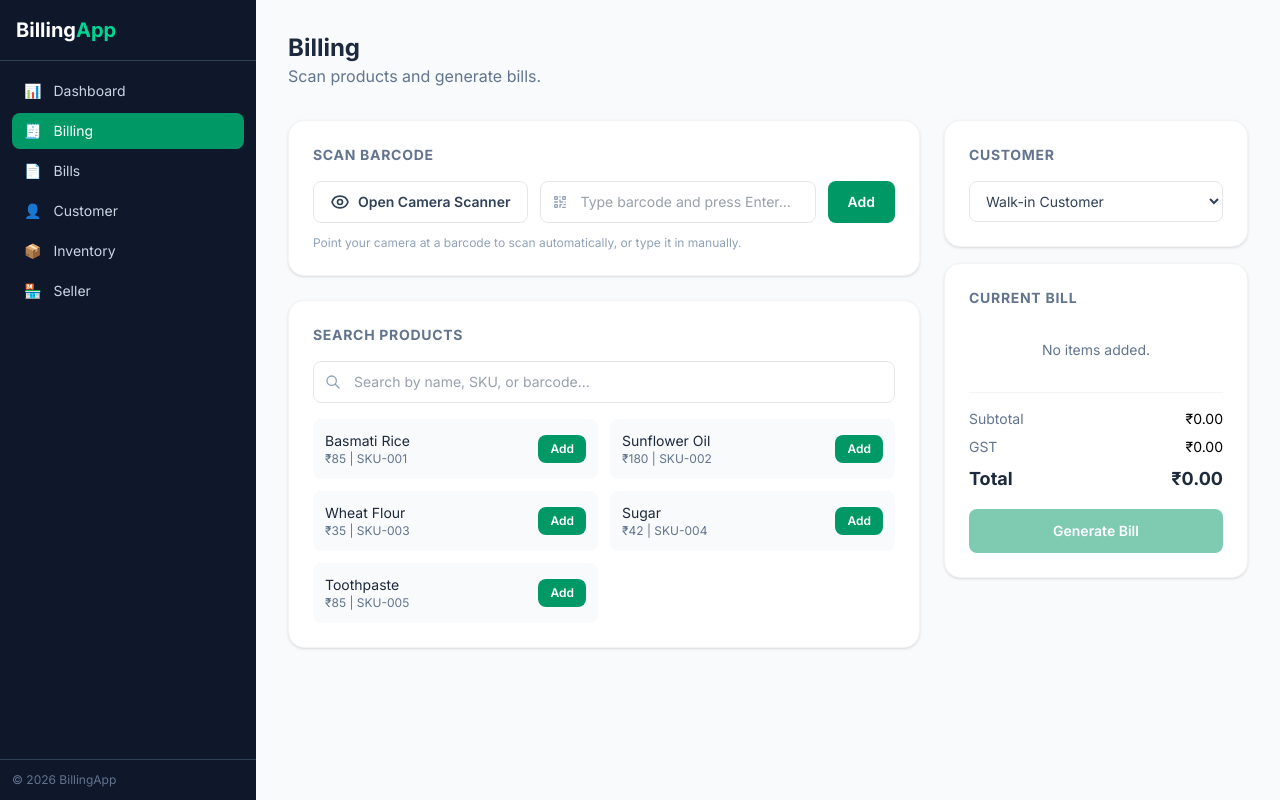
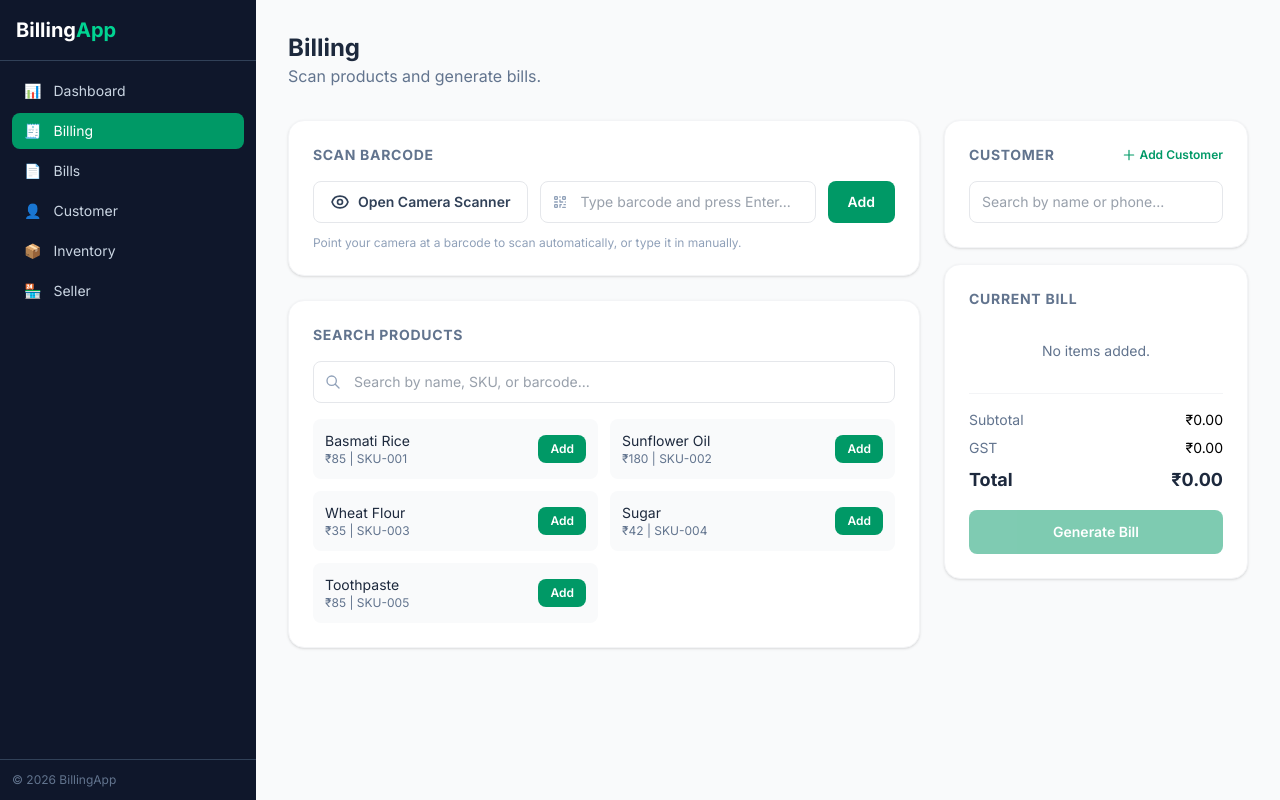
Before and after one commit to Poonghuzhali/Billing-App, a React (Vite) app: page /#/billing in a window 1280 px wide. Built offline with nearby package versions, Linux system fonts and the light colour scheme.

Commit message:
customer push

```diff
--- a/src/pages/Billing.jsx
+++ b/src/pages/Billing.jsx
@@ -11,6 +11,10 @@ export default function Billing() {
   const [customerName, setCustomerName] = useState('');
   const [lastScan, setLastScan] = useState(null);
   const [showPaymentModal, setShowPaymentModal] = useState(false);
+  const [customerSearch, setCustomerSearch] = useState('');
+  const [showCustomerDropdown, setShowCustomerDropdown] = useState(false);
+  const [showAddCustomerModal, setShowAddCustomerModal] = useState(false);
+  const [newCustomer, setNewCustomer] = useState({ name: '', phone: '', email: '', address: '' });
   const scanInputRef = useRef(null);
   const scanBuffer = useRef('');
 
@@ -135,6 +139,20 @@ export default function Billing() {
 
   const paymentMethods = ['Cash', 'UPI', 'Card', 'Credit'];
 
+  const customerFiltered = customers.filter(c =>
+    [c.name, c.phone].some(v => v.toLowerCase().includes(customerSearch.toLowerCase()))
+  );
+
+  const handleAddCustomer = () => {
+    if (!newCustomer.name || !newCustomer.phone) return;
+    const added = { ...newCustomer, id: Date.now() };
+    setCustomers(prev => [...prev, added]);
+    setCustomerName(added.name);
+    setCustomerSearch(added.name);
+    setShowAddCustomerModal(false);
+    setNewCustomer({ name: '', phone: '', email: '', address: '' });
+  };
+
   return (
     <div className="p-4 md:p-8 max-w-7xl mx-auto">
       <div className="mb-8">
@@ -196,11 +214,41 @@ export default function Billing() {
 
         <div className="space-y-4">
           <div className="bg-white rounded-2xl shadow-sm border border-gray-100 p-6">
-            <h3 className="text-sm font-bold text-slate-500 uppercase tracking-wider mb-4">Customer</h3>
-            <select value={customerName} onChange={e => setCustomerName(e.target.value)} className="w-full border border-gray-200 text-slate-700 text-sm rounded-lg px-3 py-2.5 focus:ring-2 focus:ring-emerald-500 focus:border-emerald-500">
-              <option value="">Walk-in Customer</option>
-              {customers.map(c => <option key={c.id} value={c.name}>{c.name}</option>)}
-            </select>
+            <div className="flex items-center justify-between mb-4">
+              <h3 className="text-sm font-bold text-slate-500 uppercase tracking-wider">Customer</h3>
+              <button onClick={() => setShowAddCustomerModal(true)} className="text-xs font-semibold text-emerald-600 hover:text-emerald-700 flex items-center gap-1 transition">
+                <svg className="w-3.5 h-3.5" fill="none" stroke="currentColor" viewBox="0 0 24 24"><path strokeLinecap="round" strokeLinejoin="round" strokeWidth="2" d="M12 4v16m8-8H4" /></svg>
+                Add Customer
+              </button>
+            </div>
+            <div className="relative" onBlur={() => setTimeout(() => setShowCustomerDropdown(false), 200)}>
+              <input
+                type="text"
+                value={customerSearch}
+                onChange={e => { setCustomerSearch(e.target.value); setShowCustomerDropdown(true); }}
+                onFocus={() => setShowCustomerDropdown(true)}
+                placeholder="Search by name or phone..."
+                className="w-full border border-gray-200 text-slate-700 text-sm rounded-lg px-3 py-2.5 focus:ring-2 focus:ring-emerald-500 focus:border-emerald-500"
+              />
+              {showCustomerDropdown && customerSearch && (
+                <div className="absolute top-full left-0 right-0 mt-1 bg-white border border-gray-200 rounded-lg shadow-lg z-10 max-h-48 overflow-y-auto">
+                  {customerFiltered.length === 0 ? (
+                    <p className="p-3 text-sm text-slate-400">No customers found.</p>
+                  ) : (
+                    customerFiltered.map(c => (
+                      <button
+                        key={c.id}
+                        onMouseDown={() => { setCustomerName(c.name); setCustomerSearch(c.name); setShowCustomerDropdown(false); }}
+                        className="w-full text-left p-3 hover:bg-gray-50 text-sm border-b border-gray-100 last:border-0"
+                      >
+                        <span className="font-medium text-slate-800">{c.name}</span>
+                        <span className="text-slate-500 ml-2">{c.phone}</span>
+                      </button>
+                    ))
+                  )}
+                </div>
+              )}
+            </div>
           </div>
 
           <div className="bg-white rounded-2xl shadow-sm border border-gray-100 p-6">
@@ -246,6 +294,37 @@ export default function Billing() {
         </div>
       </div>
 
+      {showAddCustomerModal && (
+        <div className="fixed inset-0 z-50 flex items-center justify-center p-4 bg-black/40">
+          <div className="bg-white rounded-2xl shadow-xl w-full max-w-md p-6">
+            <div className="flex items-center justify-between mb-6">
+              <h3 className="text-lg font-bold text-slate-800">Add Customer</h3>
+              <button onClick={() => setShowAddCustomerModal(false)} className="p-1 hover:bg-gray-100 rounded-lg transition">
+                <svg className="w-5 h-5 text-slate-400" fill="none" stroke="currentColor" viewBox="0 0 24 24"><path strokeLinecap="round" strokeLinejoin="round" strokeWidth="2" d="M6 18L18 6M6 6l12 12" /></svg>
+              </button>
+            </div>
+            <div className="space-y-4">
+              <div>
+                <label className="text-xs font-bold text-slate-500 uppercase tracking-wider mb-1.5 block">Name</label>
+                <input value={newCustomer.name} onChange={e => setNewCustomer({...newCustomer, name: e.target.value})} className="w-full border border-gray-200 text-slate-700 text-sm rounded-lg px-3 py-2.5 focus:ring-2 focus:ring-emerald-500 focus:border-emerald-500" />
+              </div>
+              <div>
+                <label className="text-xs font-bold text-slate-500 uppercase tracking-wider mb-1.5 block">Phone</label>
+                <input value={newCustomer.phone} onChange={e => setNewCustomer({...newCustomer, phone: e.target.value})} className="w-full border border-gray-200 text-slate-700 text-sm rounded-lg px-3 py-2.5 focus:ring-2 focus:ring-emerald-500 focus:border-emerald-500" />
+              </div>
+              <div>
+                <label className="text-xs font-bold text-slate-500 uppercase tracking-wider mb-1.5 block">Email</label>
+                <input value={newCustomer.email} onChange={e => setNewCustomer({...newCustomer, email: e.target.value})} className="w-full border border-gray-200 text-slate-700 text-sm rounded-lg px-3 py-2.5 focus:ring-2 focus:ring-emerald-500 focus:border-emerald-500" />
+              </div>
+              <div className="flex justify-end gap-3 pt-4 border-t border-gray-100">
+                <button onClick={() => setShowAddCustomerModal(false)} className="px-5 py-2.5 text-sm font-semibold text-slate-600 bg-gray-100 rounded-lg hover:bg-gray-200 transition">Cancel</button>
+                <button onClick={handleAddCustomer} className="px-5 py-2.5 text-sm font-semibold text-white bg-emerald-600 rounded-lg hover:bg-emerald-700 transition">Add</button>
+              </div>
+            </div>
+          </div>
+        </div>
+      )}
+
       {showPaymentModal && (
         <div className="fixed inset-0 z-50 flex items-center justify-center p-4 bg-black/40">
           <div className="bg-white rounded-2xl shadow-xl w-full max-w-md p-6">
```
